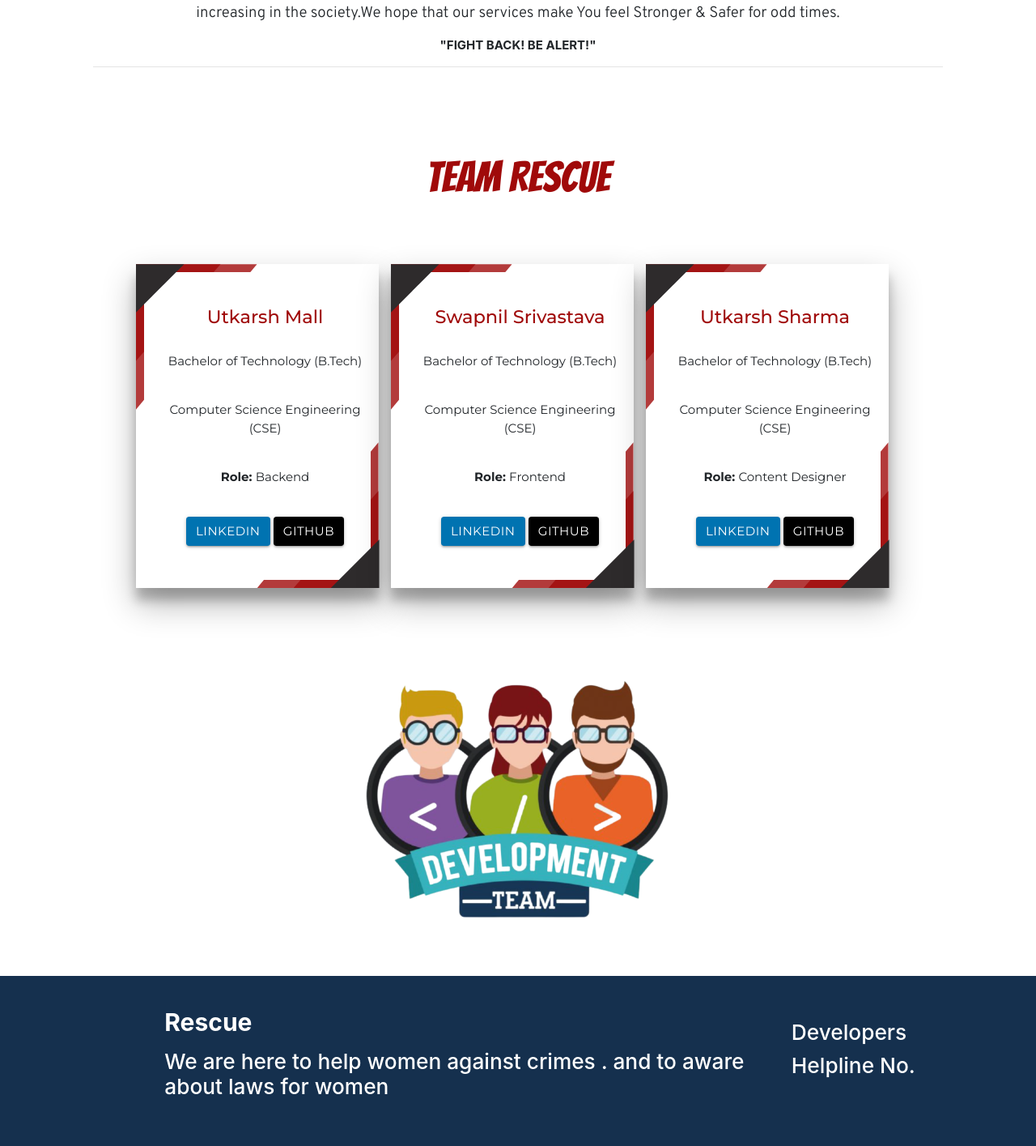
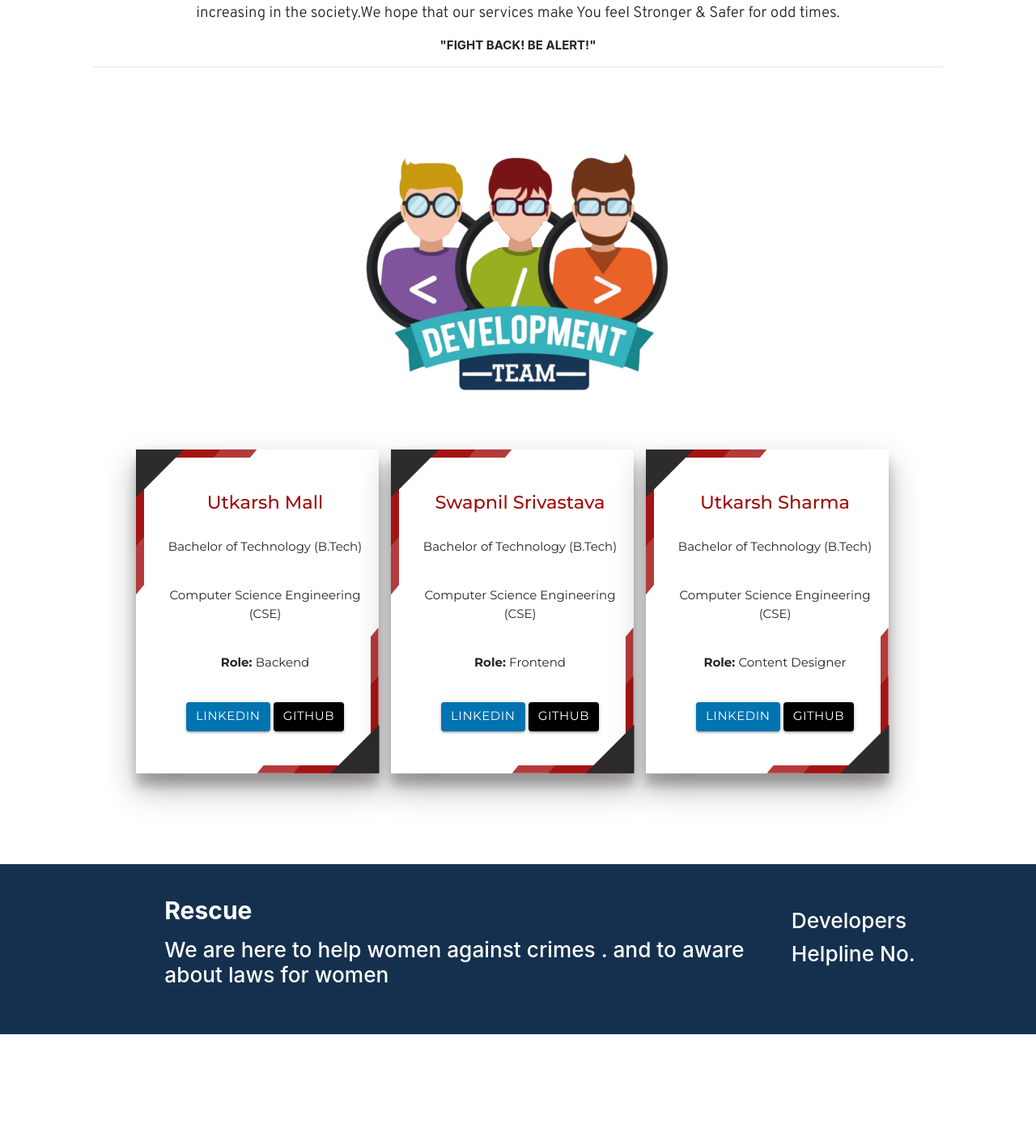
Before and after one commit to swapnilsparsh/Rescue, a Django app: page /developers/ in a window 1280 px wide. Shown: the part 404-1819 px from the top of the page at 81% size. After the commit the page ends 1681 px from the top, so only its background shows below. Run offline with Django 3.2, Linux system fonts and the light colour scheme; some libraries are stand-ins or nearby versions.

Commit message:
heading-removed

```diff
--- a/main_app/templates/main_app/developers.html
+++ b/main_app/templates/main_app/developers.html
@@ -40,13 +40,9 @@
 		</div>
 
 
-		<div>
-			<link href="https://fonts.googleapis.com/css2?family=Bangers&display=swap" rel="stylesheet">
-			<h1 class="display-4" style="color: rgb(160, 10, 10); font-family: 'Bangers', cursive; text-align: center;">
-				TEAM
-				RESCUE</h1><br><br><br>
-		</div>
-
+		<div class="container-dev-img">
+			<img style="width: 30%;" class="dev-img" src="{% static 'Images/developers.png' %}" alt="">
+		</div><br><br><br>
 
 		<section>
 			<div class="desing-card">
@@ -106,11 +102,6 @@
 			</div>
 		</section>
 	</div><br><br><br><br><br>
-
-
-	<div class="container-dev-img">
-		<img style="width: 30%;" class="dev-img" src="{% static 'Images/dev.png' %}" alt="">
-	</div><br><br><br>
 
 
 	<style>
```
Also changed, not shown: main_app/static/Images/dev.png (deleted), main_app/static/Images/developers.png (added), main_app/static/Images/team.png (deleted).
